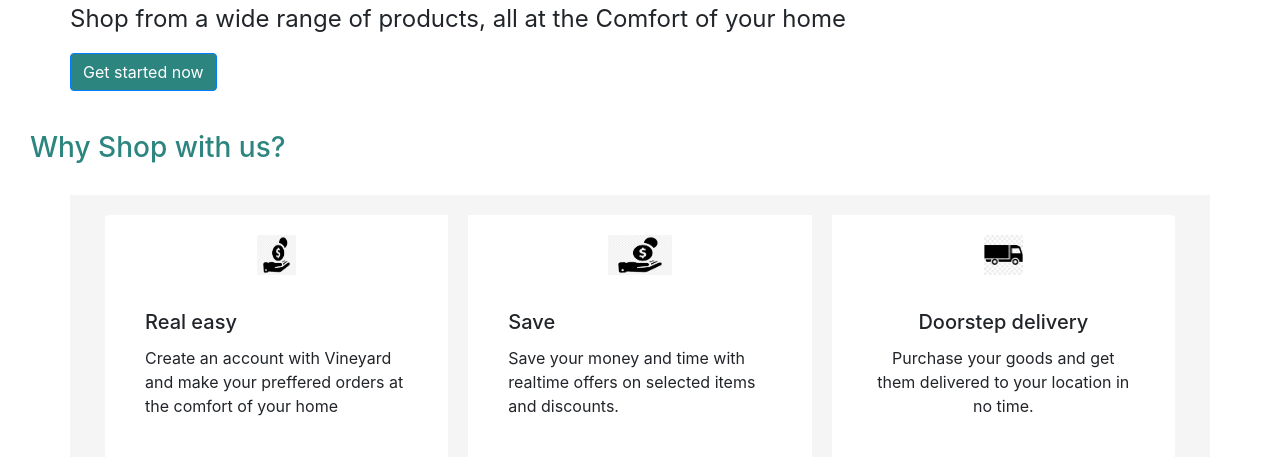
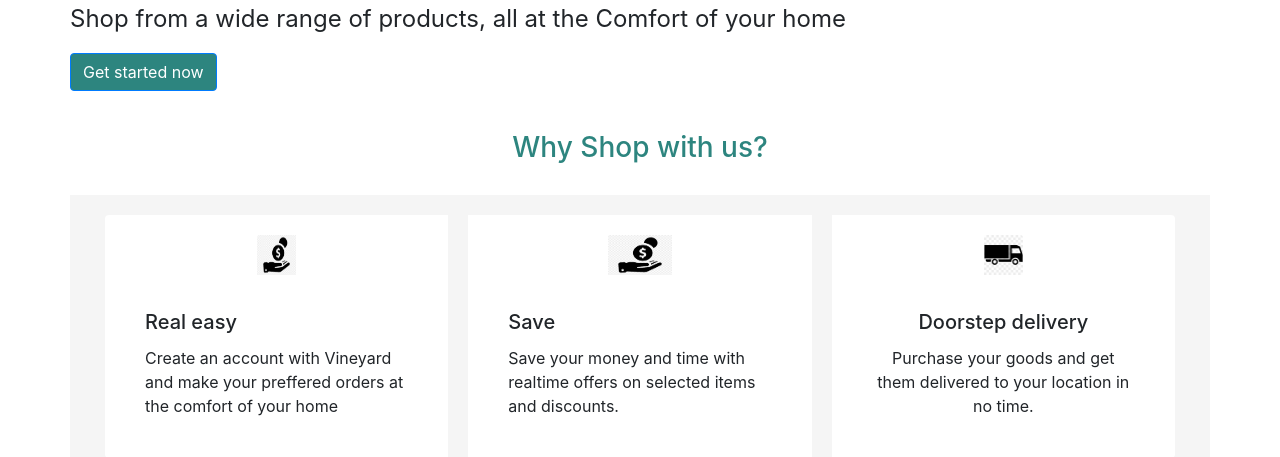
Before and after one commit to Jidraph1/Ware_ecommerce, a Django app: page /aboutus in a window 1280 px wide. Shown: the part 699-1156 px from the top of the page. Run offline with Django 4.2, Linux system fonts and the light colour scheme; some libraries are stand-ins or nearby versions.

Commit message:
last commit

```diff
--- a/ecom/templates/ecom/aboutus.html
+++ b/ecom/templates/ecom/aboutus.html
@@ -226,7 +226,7 @@ item a:hover{
     </section>
 
 
-    <h3 style="color: #2D857F; margin: 30px;">Why Shop with us?</h3>
+    <h3 style="color: #2D857F; margin: 30px; text-align: center; ">Why Shop with us?</h3>
 
     <div class="container midsection" style="align-items: center">
     <div class="card-group">
```
